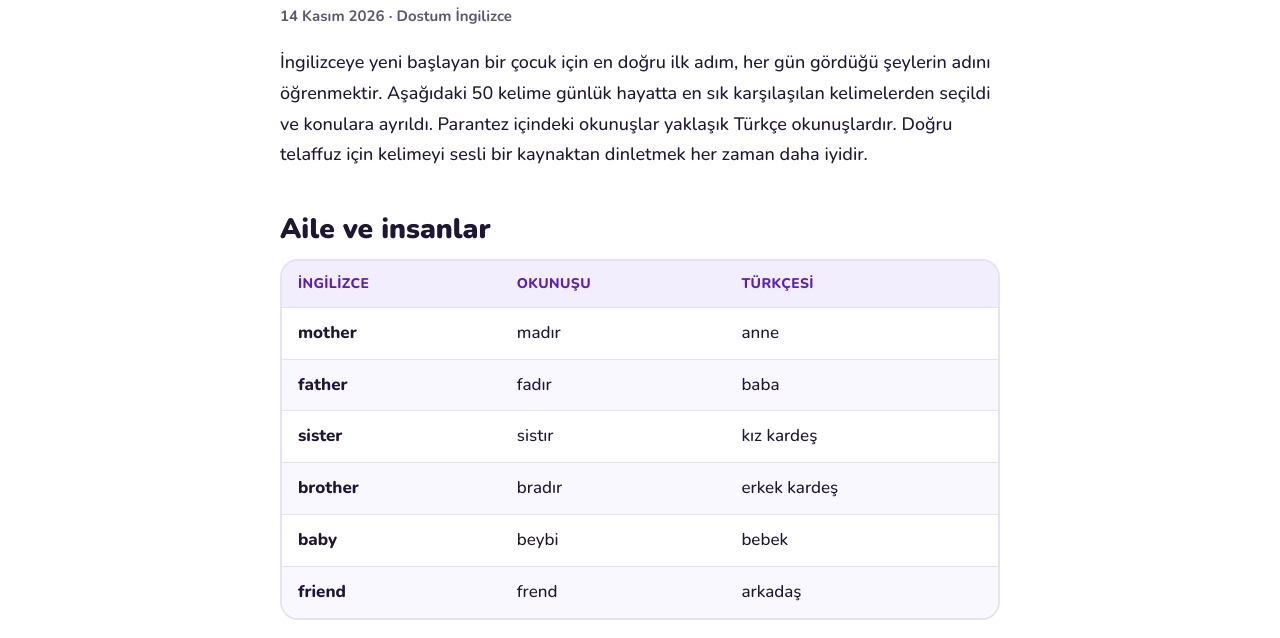
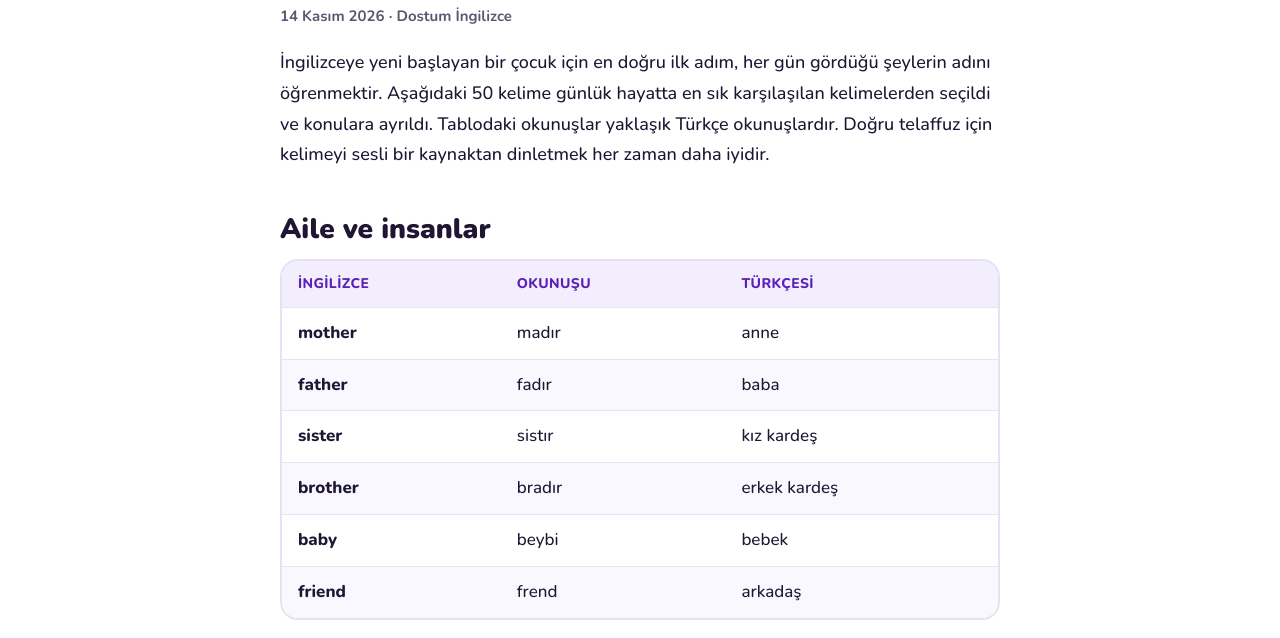
Before and after one commit to Musakoc4235/dostumingilizce-site, a plain HTML site: page yazilar/cocuklar-icin-ilk-50-ingilizce-kelime/index.html in a window 1280 px wide. Shown: the part 162-800 px from the top of the page. Drawn offline with nearby package versions, Linux system fonts and the light colour scheme.

Commit message:
Yazılar: "Parantez içindeki okunuşlar" -> "Tablodaki okunuşlar"
Co-Authored-By: Claude Fable 5.2 <noreply@anthropic.com>

```diff
--- a/yazilar/cocuklar-icin-ilk-50-ingilizce-kelime/index.html
+++ b/yazilar/cocuklar-icin-ilk-50-ingilizce-kelime/index.html
@@ -47,7 +47,7 @@
   <article class="yazi">
     <h1>Çocuklar İçin İlk 50 İngilizce Kelime</h1>
     <p class="tarih"><time datetime="2026-11-14">14 Kasım 2026</time> · Dostum İngilizce</p>
-<p>İngilizceye yeni başlayan bir çocuk için en doğru ilk adım, her gün gördüğü şeylerin adını öğrenmektir. Aşağıdaki 50 kelime günlük hayatta en sık karşılaşılan kelimelerden seçildi ve konulara ayrıldı. Parantez içindeki okunuşlar yaklaşık Türkçe okunuşlardır. Doğru telaffuz için kelimeyi sesli bir kaynaktan dinletmek her zaman daha iyidir.</p>
+<p>İngilizceye yeni başlayan bir çocuk için en doğru ilk adım, her gün gördüğü şeylerin adını öğrenmektir. Aşağıdaki 50 kelime günlük hayatta en sık karşılaşılan kelimelerden seçildi ve konulara ayrıldı. Tablodaki okunuşlar yaklaşık Türkçe okunuşlardır. Doğru telaffuz için kelimeyi sesli bir kaynaktan dinletmek her zaman daha iyidir.</p>
 <h2>Aile ve insanlar</h2>
 <div class="tablo-sar"><table>
 <thead><tr><th>İngilizce</th><th>Okunuşu</th><th>Türkçesi</th></tr></thead>
```
Also changed, not shown: yazilar/ingilizce-hayvan-isimleri-okunuslari/index.html (+1 -1 lines), 2 other files.
